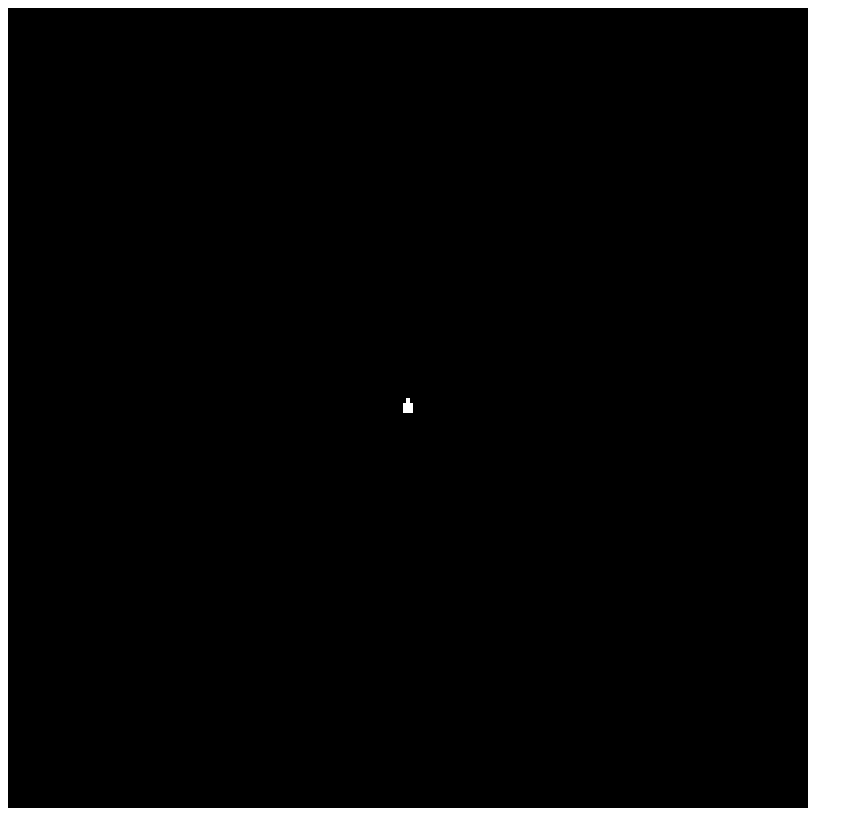
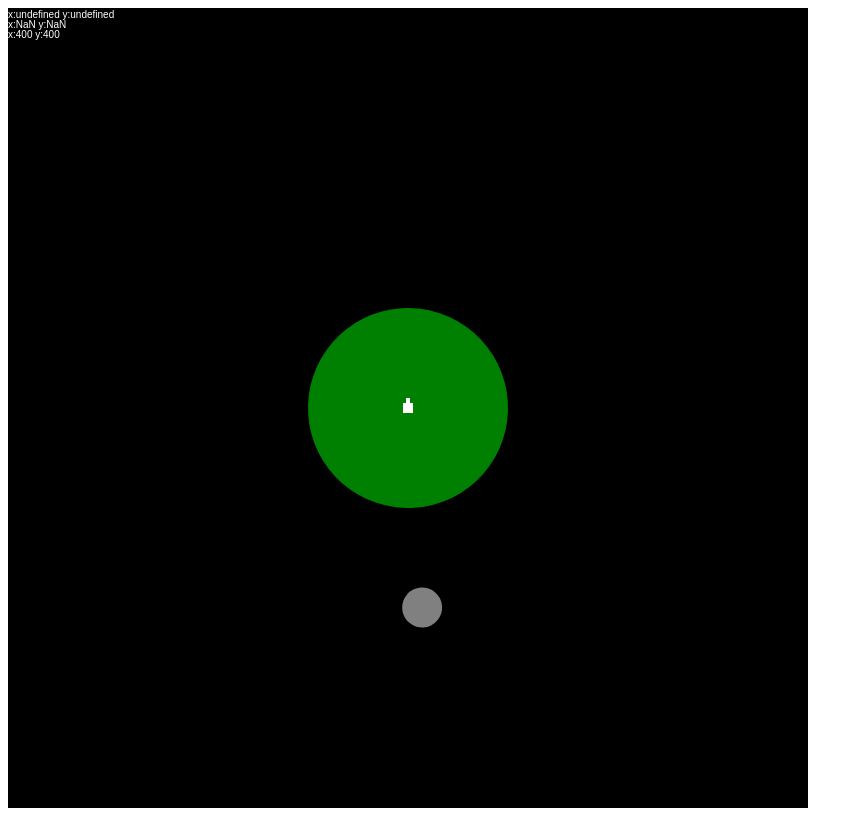
Before and after one commit to jacekku/spaceTrading, a plain HTML site: page index.html in a window 1280 px wide. Shown: the whole page, without its empty margins (0-863 px from the left). Drawn offline with Linux system fonts and the light colour scheme.

Commit message:
0.2 added propto planet and moon; scrolling map

```diff
--- a/index.html
+++ b/index.html
@@ -8,6 +8,7 @@
 <script src="vector.js"></script>
 <script src="inputHandler.js"></script>
 <script src="player.js"></script>
+<script src="planet.js"></script>
 
 
 <script src="main.js"></script>
--- a/main.js
+++ b/main.js
@@ -4,6 +4,9 @@ const WIDTH = 800,
 let mouseX,mouseY,mouseIsClicked
 let running=false
 let player=new Player(400,400,0)
+let canvasScroll=new Vector2D(0,0)
+let planet=new Planet(400,400,100,"planet")
+planet.createMoon(100,100,20,"moon")
 function start() {
     cvs = document.querySelector("canvas")
     c = cvs.getContext("2d")
@@ -18,17 +21,26 @@ function reset(){
 }
 function tick() {
     if(mouseIsClicked){
-        player.setDestination(mouseX,mouseY)
-        // player.speedUp()
-        player.rotate(-Math.atan2(player.position.x-mouseX,player.position.y-mouseY))
+        player.setDestination(mouseX+canvasScroll.x,mouseY+canvasScroll.y)
+        player.rotate(-Math.atan2(player.position.x-(mouseX+canvasScroll.x),player.position.y-(mouseY+canvasScroll.y)))
     }
     player.move()
+    planet.rotate()
+    canvasScroll.set(player.position.x-WIDTH/2,player.position.y-HEIGHT/2)
     if(running)requestAnimationFrame(draw)
 }
 
 function draw(){
     rect(0,0,WIDTH,HEIGHT,"#000")
+    planet.show()
+    // rect((WIDTH/2)-canvasScroll.x,(HEIGHT/2)-canvasScroll.y,100,100,"green")
     player.show()
+    c.fillStyle="white"
+    c.fillText(`x:${mouseX} y:${mouseY}`,0,10)
+    c.fillText(`x:${mouseX+canvasScroll.x} y:${mouseY+canvasScroll.y}`,0,20)
+    c.fillText(`x:${player.position.x} y:${player.position.y}`,0,30)
+
+
     tick()
 }
 function addEventListeners(){
--- /dev/null
+++ b/planet.js
@@ -0,0 +1,39 @@
+class Planet{
+    constructor(x,y,size,type){
+        this.x=x
+        this.y=y
+        this.size=size
+        this.type=type
+        this.rotation=0
+        this.rotationSpeed=0.005
+        this.moon=null
+        this.color=this.type=="planet"?"green":"gray"
+    }
+    show(){
+        if(this.type=="moon"){
+            c.fillStyle=this.color
+            c.beginPath()
+            c.ellipse(this.size*10,0,this.size,this.size,0,0,Math.PI*2)
+            c.fill()
+        }
+        else{
+        c.save()
+        c.translate(this.x-canvasScroll.x,this.y-canvasScroll.y)
+        c.rotate(this.rotation)
+        c.fillStyle=this.color
+        c.beginPath()
+        c.ellipse(0,0,this.size,this.size,0,0,Math.PI*2)
+        c.fill()
+        //  rect(-this.size/2,-this.size/2,this.size,this.size,"green")
+        if(this.moon)this.moon.show()
+        c.restore()
+        }
+
+    }
+    rotate(){
+        this.rotation+=this.rotationSpeed
+    }
+    createMoon(x,y,size,type){
+        this.moon=new Planet(this.x-x,this.y-y,size,type)
+    }
+}
--- a/player.js
+++ b/player.js
@@ -32,7 +32,7 @@ class Player {
 
     show() {
         c.save()
-        c.translate(this.position.x, this.position.y)
+        c.translate(WIDTH/2, HEIGHT/2)
         c.rotate(this.direction)
         rect(-2, -10, 4, 5, "white")
         rect(-5, -5, 10, 10, "white")
```
